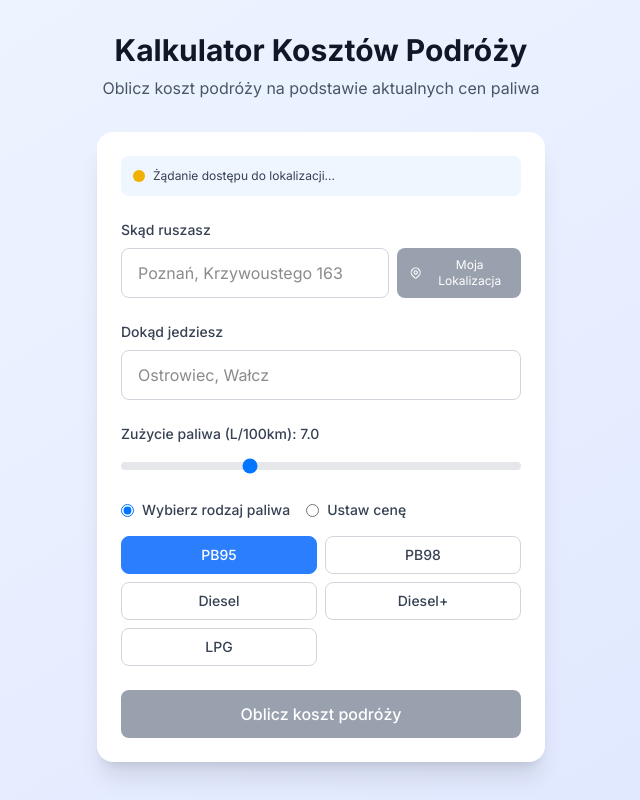
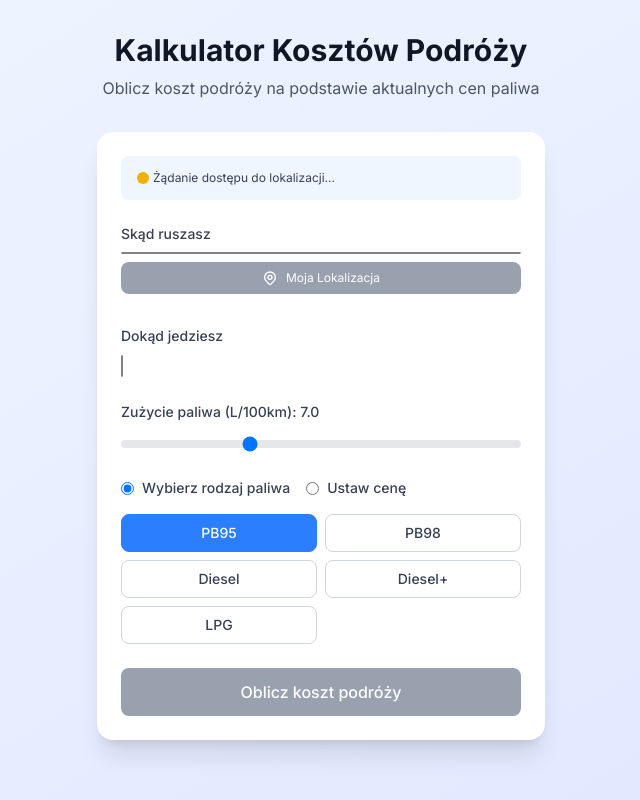
Before and after one commit to Martini310/Trip_Cost_Calc, a Next.js app in the folder frontend/: page / in a window 1280 px wide. Shown: the whole page, without its empty margins (319-959 px from the left). Built offline with nearby package versions, Linux system fonts and the light colour scheme; no server answers.

Commit message:
feat:  Add Google Places autocomplete component, and update dependencies, Bump version to 1.0.5

```diff
--- /dev/null
+++ b/frontend/public/gmp-style-injector.js
@@ -0,0 +1,49 @@
+const originalAttachShadow = Element.prototype.attachShadow;
+
+Element.prototype.attachShadow = function (init) {
+  if (this.localName === 'gmp-place-autocomplete') {
+    const shadow = originalAttachShadow.call(this, {
+      ...init,
+      mode: 'open'
+    });
+
+    const style = document.createElement('style');
+    style.textContent = `
+      input {
+        background-color: white !important;
+        color: #1f2937 !important; /* text-gray-800 */
+        font-size: 1.1rem;
+        padding: 0;
+        border-radius: 0.5rem;
+      }
+      .widget-container {
+        border: none !important;
+      }
+      .focus-ring {
+        display: none !important;
+      }
+      ul {
+        border: none !important;
+        background: white !important;
+        border-radius: 0.5rem;
+      }
+      li {
+        padding: 0 !important;
+        border-radius: 0.5rem !important;
+      }
+      .place-autocomplete-element-row .place-autocomplete-element-text-div .place-autocomplete-element-place-result--matched {
+        color: black !important
+      }
+      .place-autocomplete-element-row .place-autocomplete-element-text-div .place-autocomplete-element-place-name {
+        color: rgb(145, 145, 145) !important
+      }
+      li:hover {
+        background-color: #e5e7eb !important; /* Tailwind gray-200 */
+      }
+    `;
+    shadow.appendChild(style);
+    return shadow;
+  }
+
+  return originalAttachShadow.call(this, init);
+};
--- a/frontend/src/app/layout.tsx
+++ b/frontend/src/app/layout.tsx
@@ -1,6 +1,7 @@
 import type { Metadata, Viewport } from 'next'
 import { Inter } from 'next/font/google'
 import './globals.css'
+import { GOOGLE_MAPS_API_KEY } from '@/config/api'
 
 const inter = Inter({ subsets: ['latin'] })
 
@@ -49,6 +50,12 @@ export default function RootLayout({
         <link rel="manifest" href="/manifest.json" />
         <link rel="mask-icon" href="/icon-192x192.png" color="#3b82f6" />
         <link rel="shortcut icon" href="/icon-192x192.png" />
+        <script src="/gmp-style-injector.js" />
+        <script
+          src={`https://maps.googleapis.com/maps/api/js?key=${GOOGLE_MAPS_API_KEY}&libraries=places-v2`}
+          // async
+          defer
+        />
       </head>
       <body className={inter.className}>{children}</body>
     </html>
--- /dev/null
+++ b/frontend/src/components/LocationInput.tsx
@@ -0,0 +1,58 @@
+'use client'
+
+import { useEffect } from 'react'
+
+interface GooglePlaceAutocompleteProps {
+  id: string
+  placeholder?: string
+  onSelect: (address: string) => void
+}
+
+export default function GooglePlaceAutocomplete({ id, placeholder, onSelect }: GooglePlaceAutocompleteProps) {
+  useEffect(() => {
+    const init = async () => {
+      try {
+        // Import Google Maps Places library
+        await google.maps.importLibrary('places')
+
+        const el = document.getElementById(id)
+        if (!el) return
+
+        el.addEventListener('gmp-select', async ( event: any) => {
+            const prediction = event?.placePrediction;
+            if (!prediction) {
+              return;
+            }
+
+            const place = prediction.toPlace();
+            await place.fetchFields({ fields: ['formattedAddress'] });
+
+            const address = place.formattedAddress;
+
+            if (address) {
+              onSelect(address);
+            }
+        })
+      } catch (e) {
+        console.error('Google Maps Web Component init error:', e)
+      }
+    }
+
+    init()
+  }, [id, onSelect])
+
+  return (
+    // @ts-ignore
+    <gmp-place-autocomplete
+      id={id}
+      placeholder={placeholder || 'Wpisz lokalizację'}
+      includedRegionCodes={['pl']}
+      style={{
+        backgroundColor:"white",
+        border:"1px solid gray",
+        borderRadius:"8px"
+      }}
+      class="w-full"
+    />
+  )
+}
--- a/frontend/src/components/TripCalculator.tsx
+++ b/frontend/src/components/TripCalculator.tsx
@@ -3,6 +3,7 @@
 import { useState, useEffect } from 'react'
 import { FuelType } from '@/types/trip'
 import { GOOGLE_MAPS_API_KEY } from '@/config/api'
+import GooglePlaceAutocomplete from '@/components/LocationInput'
 
 interface TripCalculatorProps {
   onCalculate: (data: {
@@ -104,11 +105,29 @@ export default function TripCalculator({ onCalculate, isLoading }: TripCalculato
       return
     }
 
+    function updateGMPAutocompleteValue(id: string, address: string) {
+      const el = document.getElementById(id) as any;
+      if (el && el.shadowRoot) {
+        const input = el.shadowRoot.querySelector('input');
+        if (input) {
+          input.value = address;
+          input.dispatchEvent(new Event('input', { bubbles: true }));
+          input.dispatchEvent(new Event('change', { bubbles: true }));
+        }
+        el.blur()
+        setTimeout(() => {
+          document.body.click(); // symulujemy kliknięcie poza polem
+        }, 50);
+      }
+    }
+
     setIsGettingAddress(true)
     try {
       const address = await getAddressFromCoordinates(userLocation.lat, userLocation.lng)
       if (address) {
         setOrigin(address)
+        updateGMPAutocompleteValue('origin', address);
+
       } else {
         alert('Nie można pobrać aktualnego adresu. Proszę wprowadzić go ręcznie.')
       }
@@ -143,7 +162,7 @@ export default function TripCalculator({ onCalculate, isLoading }: TripCalculato
       {/* Location Status */}
       <div className="bg-blue-50 rounded-lg p-3">
         <div className="flex items-center space-x-2">
-          <div className={`w-3 h-3 rounded-full ${
+          <div className={`m-1 p-1 w-3 h-3 rounded-full ${
             locationPermission === 'granted' ? 'bg-green-500' :
             locationPermission === 'denied' ? 'bg-red-500' : 'bg-yellow-500'
           }`}></div>
@@ -161,20 +180,17 @@ export default function TripCalculator({ onCalculate, isLoading }: TripCalculato
           Skąd ruszasz
         </label>
         <div className="flex space-x-2">
-          <input
-            type="text"
+          <GooglePlaceAutocomplete
             id="origin"
-            value={origin}
-            onChange={(e) => setOrigin(e.target.value)}
-            placeholder="Poznań, Krzywoustego 163"
-            className="flex-1 px-4 py-3 border border-gray-300 rounded-lg focus:ring-2 focus:ring-blue-500 focus:border-transparent"
-            required
+            onSelect={setOrigin}
           />
+        </div>
+        <div className='flex space-x-2' >
           <button
             type="button"
             onClick={getCurrentAddress}
             disabled={locationPermission !== 'granted' || isGettingAddress}
-            className="px-3 py-2 text-xs bg-green-600 text-white rounded-lg hover:bg-green-700 disabled:bg-gray-400 disabled:cursor-not-allowed transition-colors flex items-center space-x-2"
+            className="flex-1 px-3 py-2 my-2 text-xs bg-green-600 text-white justify-center rounded-lg hover:bg-green-700 disabled:bg-gray-400 disabled:cursor-not-allowed transition-colors flex items-center space-x-2"
           >
             {isGettingAddress ? (
               <>
@@ -191,12 +207,12 @@ export default function TripCalculator({ onCalculate, isLoading }: TripCalculato
               </>
             )}
           </button>
+          {locationPermission === 'denied' && (
+            <p className="flex-2 py-2 text-xs text-gray-500 mt-1">
+              Włącz dostęp do lokalizacji, aby automatycznie wypełnić aktualny adres
+            </p>
+          )}
         </div>
-        {locationPermission === 'denied' && (
-          <p className="text-xs text-gray-500 mt-1">
-            Włącz dostęp do lokalizacji, aby automatycznie wypełnić aktualny adres
-          </p>
-        )}
       </div>
 
       {/* Destination */}
@@ -204,15 +220,10 @@ export default function TripCalculator({ onCalculate, isLoading }: TripCalculato
         <label htmlFor="destination" className="block text-sm font-medium text-gray-700 mb-2">
           Dokąd jedziesz
         </label>
-        <input
-          type="text"
-          id="destination"
-          value={destination}
-          onChange={(e) => setDestination(e.target.value)}
-          placeholder="Ostrowiec, Wałcz"
-          className="w-full px-4 py-3 border border-gray-300 rounded-lg focus:ring-2 focus:ring-blue-500 focus:border-transparent"
-          required
-        />
+      <GooglePlaceAutocomplete
+        id="destination"
+        onSelect={setDestination}
+      />
       </div>
 
       {/* Fuel Consumption */}
```
Also changed, not shown: package.json (+15 -4 lines), 1 other file (tests, documents, lock files or other folders).
